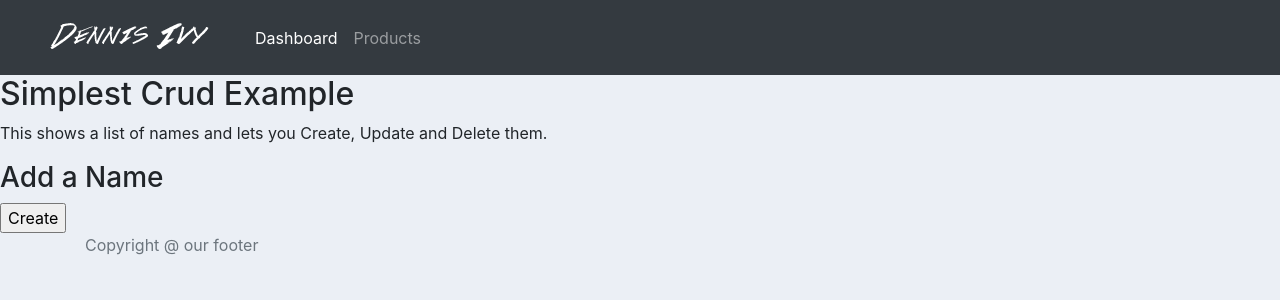
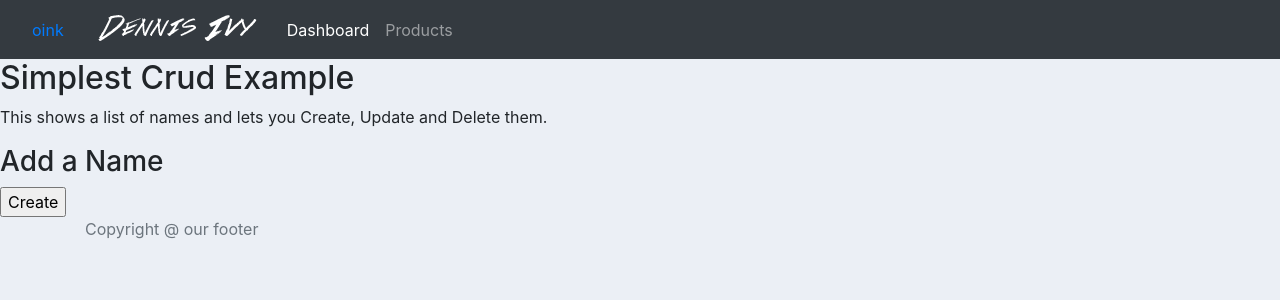
Before and after one commit to quinchoponcho/helloworld, a Django app: template myapp/templates/index.html in a window 1280 px wide. Shown: the top 300 px of the page. Run offline with Django 3.2, Linux system fonts and the light colour scheme; the template is opened without the code that fills it, so the values that code supplies are empty; some libraries are stand-ins or nearby versions.

Commit message:
Update navbar.html

```diff
--- a/myapp/templates/navbar.html
+++ b/myapp/templates/navbar.html
@@ -1,7 +1,7 @@
 {% load static %}
 
 <nav class="navbar navbar-expand-lg navbar-dark bg-dark">
-  <a class="nav-link" href="{% url 'dashboard' %}">
+  <a class="nav-link" href="{% url 'dashboard' %}">oink</a>
     <img id="logo" src="{% static 'images/logo.png' %}">
   </a>
   <button class="navbar-toggler" type="button" data-toggle="collapse" data-target="#navbarSupportedContent" aria-controls="navbarSupportedContent" aria-expanded="false" aria-label="Toggle navigation">
```
